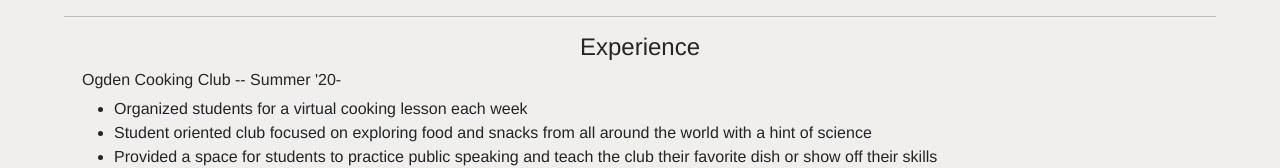
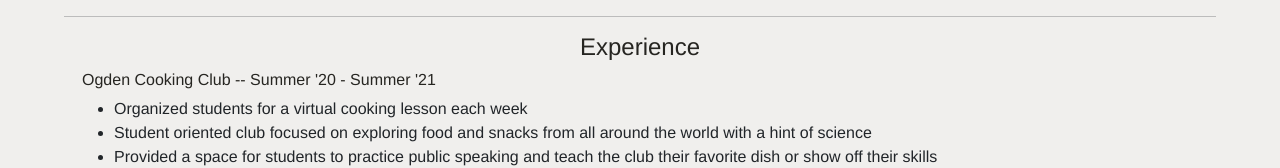
Before and after one commit to srrod19/sasha-r-resume, a plain HTML site: page index.html in a window 1280 px wide. Shown: the part 412-580 px from the top of the page. Drawn offline with nearby package versions, Linux system fonts and the light colour scheme.

Commit message:
Update index.html

```diff
--- a/index.html
+++ b/index.html
@@ -61,7 +61,7 @@
     <hr style="margin-left: 5%;margin-right: 5%"/>
     <div class="container">
         <h4 class="text-center">Experience</h4>
-        <h6>Ogden Cooking Club -- Summer '20-</h6>
+        <h6>Ogden Cooking Club -- Summer '20 - Summer '21</h6>
         <ul>
             <li>Organized students for a virtual cooking lesson each week</li>
             <li>Student oriented club focused on exploring food and snacks from all around the world with a hint of science</li>
```
